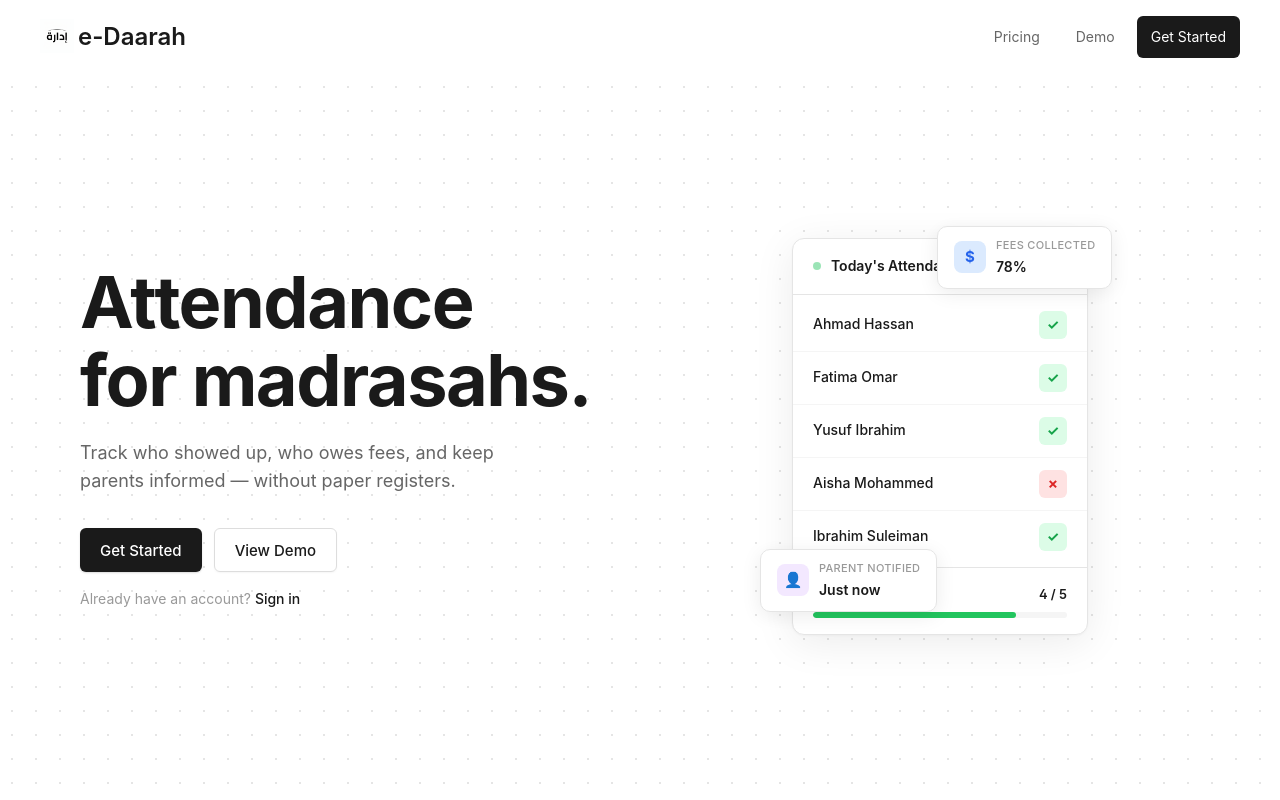
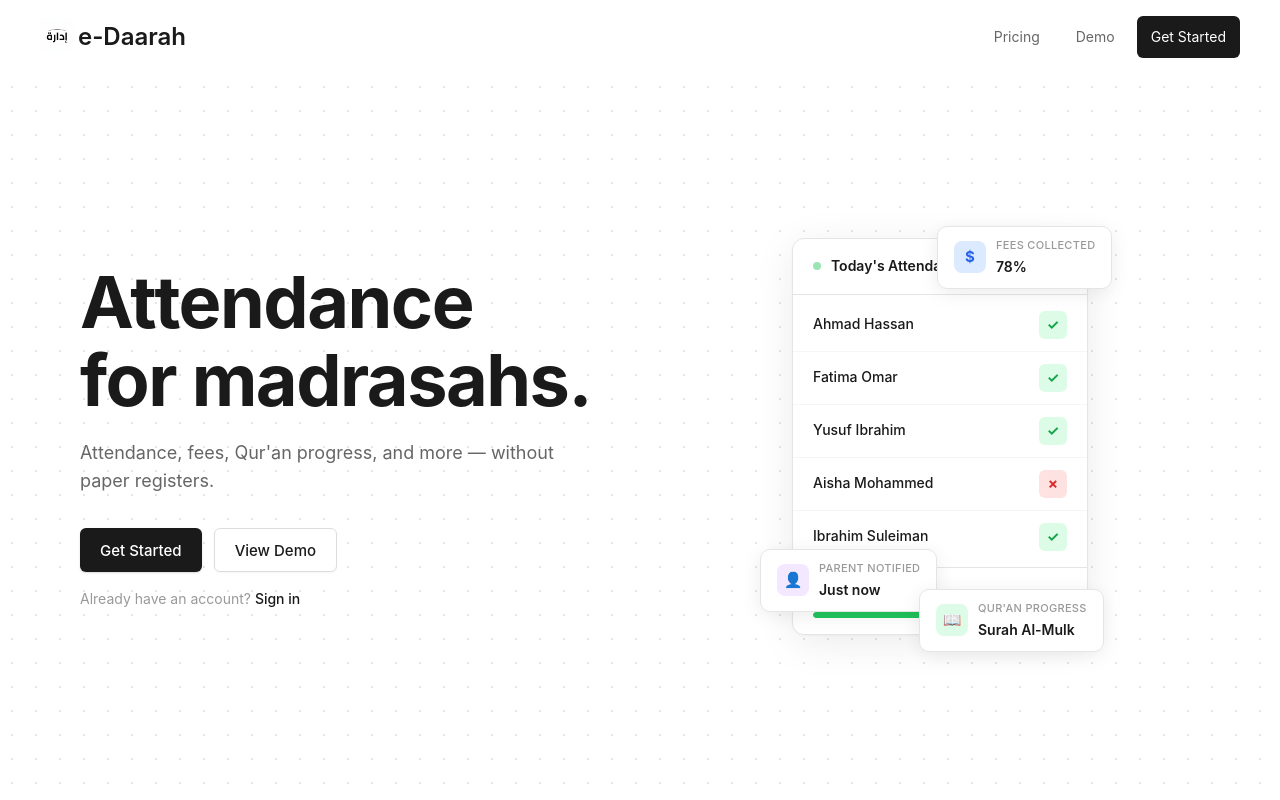
Before and after one commit to aoalaka/e-daarah, a React (Vite) app in the folder frontend/: page / in a window 1280 px wide. Shown: the top 800 px of the page. Built offline with nearby package versions, Linux system fonts and the light colour scheme; no server answers.

Commit message:
feat: update hero with Qur'an progress badge and shorter subtitle

```diff
--- a/frontend/src/pages/Landing.css
+++ b/frontend/src/pages/Landing.css
@@ -611,6 +611,15 @@
   animation: floatIn 0.5s ease-out 3.2s forwards;
 }
 
+.quran-badge {
+  bottom: -16px;
+  right: -16px;
+}
+
+.hero-visual.animating .quran-badge {
+  animation: floatIn 0.5s ease-out 3.6s forwards;
+}
+
 @keyframes floatIn {
   from { opacity: 0; transform: translateY(12px) scale(0.95); }
   to { opacity: 1; transform: translateY(0) scale(1); }
@@ -636,6 +645,11 @@
 .parent-badge .badge-icon {
   background: #f3e8ff;
   color: #7c3aed;
+}
+
+.quran-badge .badge-icon {
+  background: #dcfce7;
+  color: #16a34a;
 }
 
 .badge-text {
@@ -1494,6 +1508,11 @@
     bottom: 16px;
   }
 
+  .quran-badge {
+    right: -8px;
+    bottom: -8px;
+  }
+
   .badge-icon {
     width: 28px;
     height: 28px;
--- a/frontend/src/pages/Landing.jsx
+++ b/frontend/src/pages/Landing.jsx
@@ -109,7 +109,7 @@ function Landing() {
           <div className="hero-content">
             <h1 className="hero-title">Attendance<br />for madrasahs.</h1>
             <p className="hero-subtitle">
-              Track who showed up, who owes fees, and keep parents informed — without paper registers.
+              Attendance, fees, Qur'an progress, and more — without paper registers.
             </p>
             <div className="hero-actions">
               <button onClick={() => navigate('/register')} className="btn primary">
@@ -178,6 +178,15 @@ function Landing() {
               <div className="badge-text">
                 <span className="badge-label">Parent Notified</span>
                 <span className="badge-value">Just now</span>
+              </div>
+            </div>
+
+            {/* Floating Qur'an badge */}
+            <div className="hero-badge quran-badge">
+              <span className="badge-icon">📖</span>
+              <div className="badge-text">
+                <span className="badge-label">Qur'an Progress</span>
+                <span className="badge-value">Surah Al-Mulk</span>
               </div>
             </div>
           </div>
```
